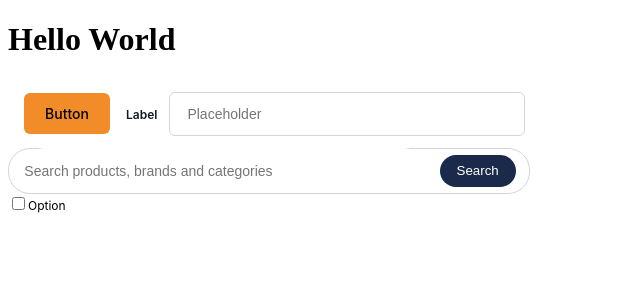
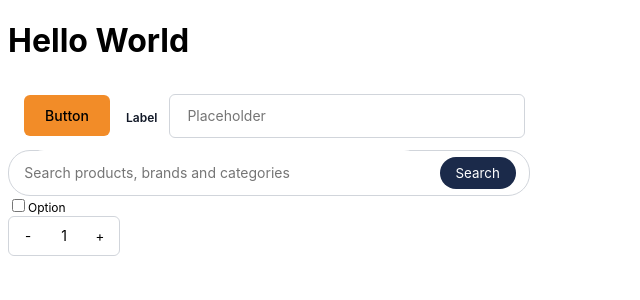
Before and after one commit to Velang2003/Pocket-Cart, a React (Vite) app: page / in a window 1280 px wide. Shown: the top 300 px of the page, without its empty margins (0-640 px from the left). Built offline with nearby package versions, Linux system fonts and the light colour scheme.

Commit message:
Feat: added Cart Count component

```diff
--- a/src/app/App.tsx
+++ b/src/app/App.tsx
@@ -2,6 +2,7 @@ import Button from "../components/ui/Button";
 import FormInput from "../components/ui/FormInput";
 import Search from "../components/ui/Search";
 import Checkbox from "../components/ui/Checkbox";
+import CounterBtn from "../components/ui/CounterBtn";
 function App() {
   return (
     <>
@@ -10,8 +11,7 @@ function App() {
       <FormInput />
       <Search />
       <Checkbox />
-
-
+      <CounterBtn/>
     </>
   );
 }
--- /dev/null
+++ b/src/components/ui/CounterBtn.tsx
@@ -0,0 +1,30 @@
+import { useState } from "react";
+
+function CounterBtn() {
+  const [count, setCount] = useState(1);
+  function handleClick(event: any) {
+    if (event.target.value === "-") {
+      if (count >= 1) {
+        setCount((val) => val - 1);
+      }
+    }
+    if (event.target.value === "+") {
+      if (count < 10) {
+        setCount((val) => val + 1);
+      }
+    }
+  }
+  return (
+    <div className="productCount">
+      <button onClick={() => handleClick(event)} value={"-"}>
+        -
+      </button>
+      <p>{count}</p>
+      <button onClick={() => handleClick(event)} value={"+"}>
+        +
+      </button>
+    </div>
+  );
+}
+
+export default CounterBtn;
--- a/src/index.css
+++ b/src/index.css
@@ -38,6 +38,10 @@
     }
 }
 
+*{
+    font-family: var(--font-family);
+}
+
 .call-To-Action-Btn-Primary,
 .call-To-Action-Btn-Secondary {
     width: 86px;
@@ -46,7 +50,6 @@
     background-color: var(--color-accent);
     border: none;
     font-size: var(--text-body);
-    font-family: var(--font-family);
     font-weight: 500;
     margin: 0 16px;
 }
@@ -57,7 +60,6 @@
 }
 
 .formLabel{
-    font-family: var(--font-family);
     font-size: var(--text-caption);
     color: var(--color-text);
     font-weight: 600;
@@ -103,6 +105,28 @@
 
 .filterCheckbox{
     font-size: var(--text-caption);
-    font-family: var(--font-family);
+}
 
+.productCount{
+    width: 110px;
+    height: 38px;
+    display: flex;
+    justify-content: center;
+    align-items: center;
+    text-align: center;
+    border: 1px solid var(--color-border);
+    border-radius: var(--radius-button);
+    font-size: var(--text-body);
 }
+
+.productCount > p{
+    width: 36px;
+}
+
+.productCount button{
+    border: none;
+    border-radius: var(--radius-button);
+    background-color: var(--color-surface);
+    height: inherit;
+    width: 36px;
+}
```
